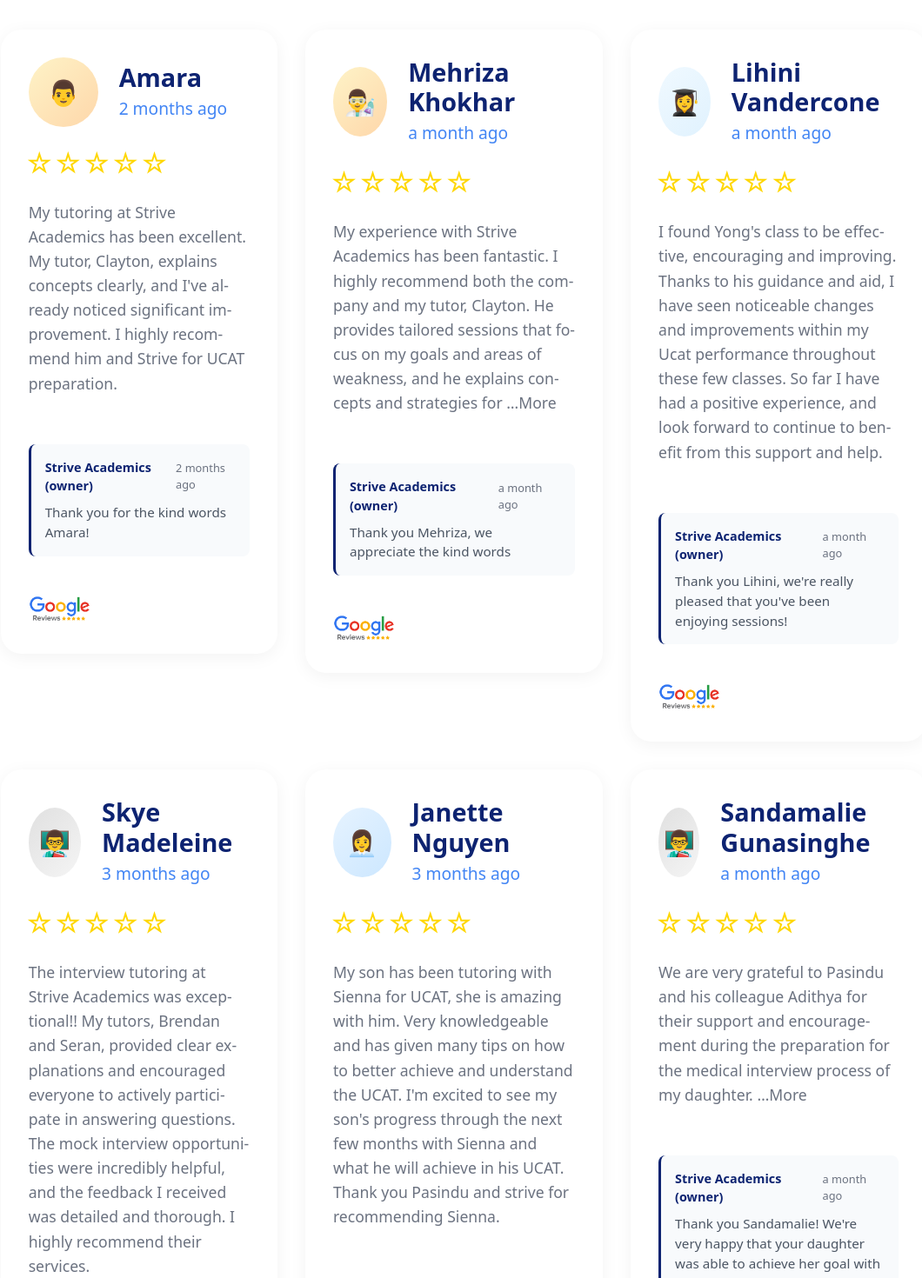
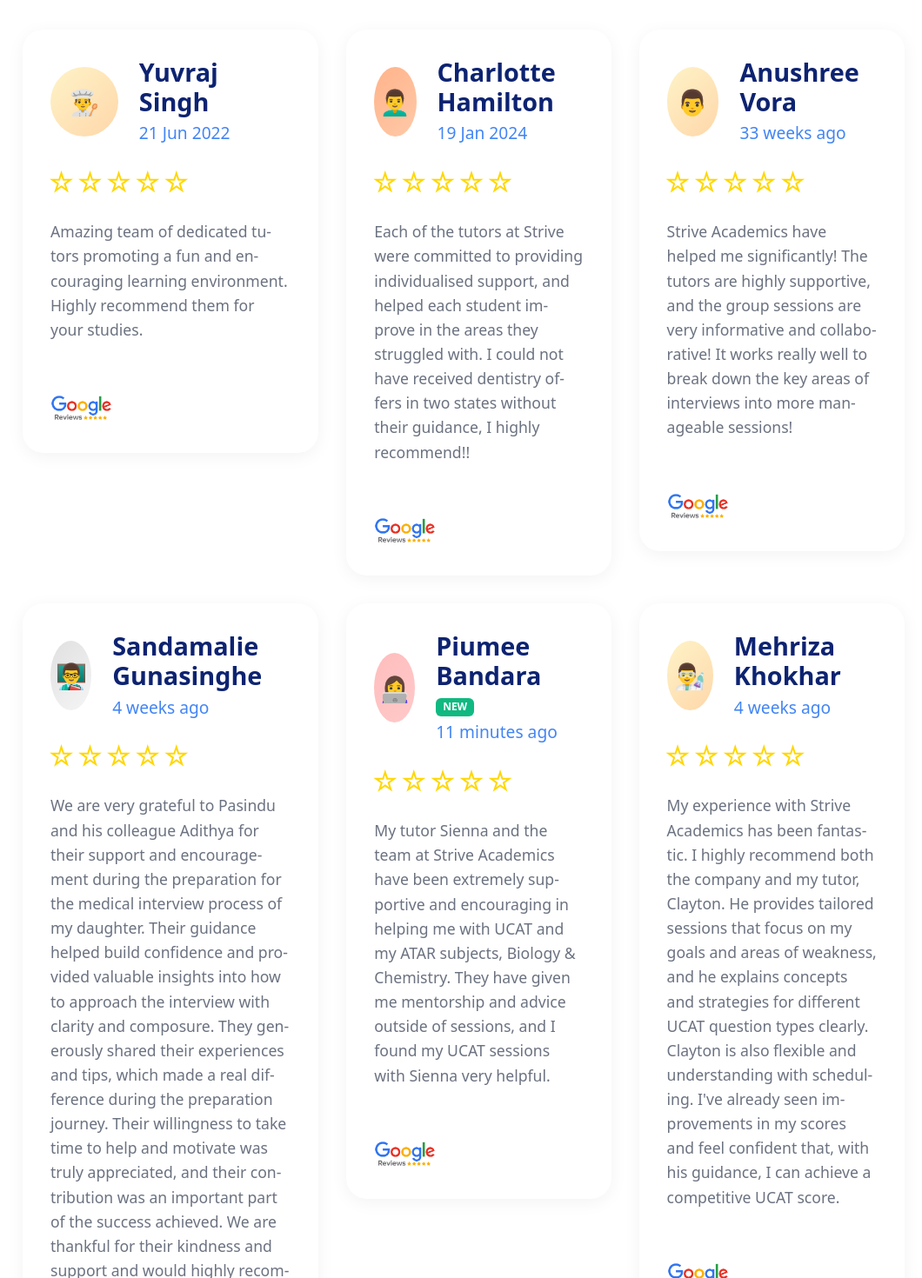
Before and after one commit to Mo-Farhat/tutor-system, a React (Create React App) app in the folder frontend/: page /reviews in a window 1280 px wide. Shown: the part 860-2330 px from the top of the page at 87% size, without its empty margins (107-1167 px from the left). Built offline with nearby package versions, Linux system fonts and the light colour scheme.

Commit message:
Mantis bug

```diff
--- a/frontend/src/App.jsx
+++ b/frontend/src/App.jsx
@@ -2,6 +2,7 @@ import React from 'react';
 import { BrowserRouter as Router, Routes, Route } from 'react-router-dom';
 import { ContactFormProvider } from './components/snippets/contact-form-overlay';
 import { AuthProvider } from './contexts/AuthContext';
+import ScrollToTop from './components/ScrollToTop';
 
 import HomePage from './pages/js/home';
 import AboutusPage from './pages/js/aboutus';
@@ -29,6 +30,7 @@ const App = () => {
   return (
     <AuthProvider>
       <Router>
+        <ScrollToTop />
         <ContactFormProvider>
           <Routes>
             <Route path="/" element={<HomePage />} />
--- a/frontend/src/components/home/home-reviews.jsx
+++ b/frontend/src/components/home/home-reviews.jsx
@@ -33,34 +33,34 @@ function Reviews() {
   // Latest 6 reviews data
   const latestReviews = [
     {
-      name: "Amara",
-      date: "2 months ago",
-      text: "My tutoring at Strive Academics has been excellent. My tutor, Clayton, explains concepts clearly, and I've already noticed significant improvement. I highly recommend him and Strive for UCAT preparation."
+      name: "Yuvraj Singh",
+      date: "21 Jun 2022",
+      text: "Amazing team of dedicated tutors promoting a fun and encouraging learning environment. Highly recommend them for your studies."
+    },
+    {
+      name: "Charlotte Hamilton",
+      date: "19 Jan 2024",
+      text: "Each of the tutors at Strive were committed to providing individualised support, and helped each student improve in the areas they struggled with. I could not have received dentistry offers in two states without their guidance, I highly recommend!!"
+    },
+    {
+      name: "Anushree Vora",
+      date: "33 weeks ago",
+      text: "Strive Academics have helped me significantly! The tutors are highly supportive, and the group sessions are very informative and collaborative! It works really well to break down the key areas of interviews into more manageable sessions!"
+    },
+    {
+      name: "Sandamalie Gunasinghe",
+      date: "4 weeks ago",
+      text: "We are very grateful to Pasindu and his colleague Adithya for their support and encouragement during the preparation for the medical interview process of my daughter. Their guidance helped build confidence and provided valuable insights into how to approach the interview with clarity and composure."
+    },
+    {
+      name: "Piumee Bandara",
+      date: "11 minutes ago",
+      text: "My tutor Sienna and the team at Strive Academics have been extremely supportive and encouraging in helping me with UCAT and my ATAR subjects, Biology & Chemistry. They have given me mentorship and advice outside of sessions, and I found my UCAT sessions with Sienna very helpful."
     },
     {
       name: "Mehriza Khokhar",
-      date: "a month ago",
-      text: "My experience with Strive Academics has been fantastic. I highly recommend both the company and my tutor, Clayton. He provides tailored sessions that focus on my goals and areas of weakness."
-    },
-    {
-      name: "Lihini Vandercone",
-      date: "a month ago",
-      text: "I found Yong's class to be effective, encouraging and improving. Thanks to his guidance and aid, I have seen noticeable changes and improvements within my Ucat performance."
-    },
-    {
-      name: "Skye Madeleine",
-      date: "3 months ago",
-      text: "The interview tutoring at Strive Academics was exceptional!! My tutors, Brendan and Seran, provided clear explanations and encouraged everyone to actively participate in answering questions."
-    },
-    {
-      name: "Janette Nguyen",
-      date: "3 months ago",
-      text: "My son has been tutoring with Sienna for UCAT, she is amazing with him. Very knowledgeable and has given many tips on how to better achieve and understand the UCAT."
-    },
-    {
-      name: "Alice Niu",
-      date: "3 weeks ago",
-      text: "Sienna was my tutor and she was very helpful in assisting me with UCAT preparation. Pasindu was also very supportive and easy to reach out to."
+      date: "4 weeks ago",
+      text: "My experience with Strive Academics has been fantastic. I highly recommend both the company and my tutor, Clayton. He provides tailored sessions that focus on my goals and areas of weakness, and he explains concepts and strategies for different UCAT question types clearly."
     }
   ];
 
@@ -192,7 +192,6 @@ function Reviews() {
               <div className="d-flex review-site-img-main">
                 <img src="/Images/review sites/trustpilot.png" className="review-site-img" alt="" />
               </div>
-
             </div>
           </div>
         ))}
--- a/frontend/src/components/reviews/reviews-list.jsx
+++ b/frontend/src/components/reviews/reviews-list.jsx
@@ -74,223 +74,56 @@ const ReviewCard = ({ name, date, rating, reviewText, platform, ownerReply, owne
 };
 
 function ReviewsList() {
-  // Real Google Reviews data
+  // New Google Reviews data
   const reviews = [
     {
       id: 1,
-      name: "Amara",
-      date: "2 months ago",
+      name: "Yuvraj Singh",
+      date: "21 Jun 2022",
       rating: 5,
-      reviewText: "My tutoring at Strive Academics has been excellent. My tutor, Clayton, explains concepts clearly, and I've already noticed significant improvement. I highly recommend him and Strive for UCAT preparation.",
-      platform: "google",
-      ownerReply: "Thank you for the kind words Amara!",
-      ownerReplyDate: "2 months ago"
+      reviewText: "Amazing team of dedicated tutors promoting a fun and encouraging learning environment. Highly recommend them for your studies.",
+      platform: "google"
     },
     {
       id: 2,
-      name: "Mehriza Khokhar",
-      date: "a month ago",
+      name: "Charlotte Hamilton",
+      date: "19 Jan 2024",
       rating: 5,
-      reviewText: "My experience with Strive Academics has been fantastic. I highly recommend both the company and my tutor, Clayton. He provides tailored sessions that focus on my goals and areas of weakness, and he explains concepts and strategies for …More",
-      platform: "google",
-      ownerReply: "Thank you Mehriza, we appreciate the kind words",
-      ownerReplyDate: "a month ago"
+      reviewText: "Each of the tutors at Strive were committed to providing individualised support, and helped each student improve in the areas they struggled with. I could not have received dentistry offers in two states without their guidance, I highly recommend!!",
+      platform: "google"
     },
     {
       id: 3,
-      name: "Lihini Vandercone",
-      date: "a month ago",
+      name: "Anushree Vora",
+      date: "33 weeks ago",
       rating: 5,
-      reviewText: "I found Yong's class to be effective, encouraging and improving. Thanks to his guidance and aid, I have seen noticeable changes and improvements within my Ucat performance throughout these few classes. So far I have had a positive experience, and look forward to continue to benefit from this support and help.",
-      platform: "google",
-      ownerReply: "Thank you Lihini, we're really pleased that you've been enjoying sessions!",
-      ownerReplyDate: "a month ago"
+      reviewText: "Strive Academics have helped me significantly! The tutors are highly supportive, and the group sessions are very informative and collaborative! It works really well to break down the key areas of interviews into more manageable sessions!",
+      platform: "google"
     },
     {
       id: 4,
-      name: "Skye Madeleine",
-      date: "3 months ago",
+      name: "Sandamalie Gunasinghe",
+      date: "4 weeks ago",
       rating: 5,
-      reviewText: "The interview tutoring at Strive Academics was exceptional!! My tutors, Brendan and Seran, provided clear explanations and encouraged everyone to actively participate in answering questions. The mock interview opportunities were incredibly helpful, and the feedback I received was detailed and thorough. I highly recommend their services.",
-      platform: "google",
-      ownerReply: "Thank you Skye, we're very happy that you achieved an offer!",
-      ownerReplyDate: "3 months ago"
+      reviewText: "We are very grateful to Pasindu and his colleague Adithya for their support and encouragement during the preparation for the medical interview process of my daughter. Their guidance helped build confidence and provided valuable insights into how to approach the interview with clarity and composure. They generously shared their experiences and tips, which made a real difference during the preparation journey. Their willingness to take time to help and motivate was truly appreciated, and their contribution was an important part of the success achieved. We are thankful for their kindness and support and would highly recommend them to anyone preparing for their medical school journey.",
+      platform: "google"
     },
     {
       id: 5,
-      name: "Janette Nguyen",
-      date: "3 months ago",
+      name: "Piumee Bandara",
+      date: "11 minutes ago",
       rating: 5,
-      reviewText: "My son has been tutoring with Sienna for UCAT, she is amazing with him. Very knowledgeable and has given many tips on how to better achieve and understand the UCAT. I'm excited to see my son's progress through the next few months with Sienna and what he will achieve in his UCAT. Thank you Pasindu and strive for recommending Sienna.",
+      reviewText: "My tutor Sienna and the team at Strive Academics have been extremely supportive and encouraging in helping me with UCAT and my ATAR subjects, Biology & Chemistry. They have given me mentorship and advice outside of sessions, and I found my UCAT sessions with Sienna very helpful.",
       platform: "google",
-      ownerReply: "Thank you Janette! We appreciate the kind words",
-      ownerReplyDate: "3 months ago",
-      reviewCount: "5 reviews"
+      isNew: true
     },
     {
       id: 6,
-      name: "Sandamalie Gunasinghe",
-      date: "a month ago",
+      name: "Mehriza Khokhar",
+      date: "4 weeks ago",
       rating: 5,
-      reviewText: "We are very grateful to Pasindu and his colleague Adithya for their support and encouragement during the preparation for the medical interview process of my daughter. …More",
-      platform: "google",
-      ownerReply: "Thank you Sandamalie! We're very happy that your daughter was able to achieve her goal with us.",
-      ownerReplyDate: "a month ago",
-      reviewCount: "3 reviews"
-    },
-    {
-      id: 7,
-      name: "Alice Niu",
-      date: "3 weeks ago",
-      rating: 5,
-      reviewText: "Sienna was my tutor and she was very helpful in assisting me with UCAT preparation. Pasindu was also very supportive and easy to reach out to.",
-      platform: "google",
-      ownerReply: "Thanks Alice, we really appreciate your kind words!",
-      ownerReplyDate: "3 weeks ago",
-      isNew: true
-    },
-    {
-      id: 8,
-      name: "Piumee Bandara",
-      date: "a week ago",
-      rating: 5,
-      reviewText: "My tutor Sienna and the team at Strive Academics have been extremely supportive and encouraging in helping me with UCAT and my ATAR subjects, Biology & Chemistry. They have given me mentorship and advice outside of sessions, and I found my UCAT sessions with Sienna very helpful.",
-      platform: "google",
-      ownerReply: "Thank you Piumee!",
-      ownerReplyDate: "9 months ago",
-      reviewCount: "2 reviews",
-      isNew: true
-    },
-    {
-      id: 9,
-      name: "kizza Kogami",
-      date: "4 months ago",
-      rating: 5,
-      reviewText: "Personally I found it overly helpful in achieving the best results in my medical interview. I would highly recommend it for interview prep. They did however focus mainly on Adelaide medical and dental interviews as most of the students were …More",
-      platform: "google",
-      ownerReply: "Thanks for the feedback, and we're glad you achieved your goal! Your feedback is really helpful in updating our workshops to make sure it caters to all universities and not just Adelaide. All the best and congratulations!",
-      ownerReplyDate: "4 months ago"
-    },
-    {
-      id: 10,
-      name: "Andrew Baxter",
-      date: "4 months ago",
-      rating: 5,
-      reviewText: "Could not speak more highly of Strive. My daughter got the absolute min ATAR and UCAT, but thanks to Strive she smashed the interview and landed an offer. Worth every penny.",
-      platform: "google",
-      ownerReply: "Thanks for the kind words Andrew, we're very happy that your daughter achieved her goal!",
-      ownerReplyDate: "4 months ago",
-      reviewCount: "5 reviews",
-      photos: 1
-    },
-    {
-      id: 11,
-      name: "Keerat Ghotra",
-      date: "8 months ago",
-      rating: 5,
-      reviewText: "Aaditya, one of the tutors at Strive, has been an incredible support in preparing me for med interviews. His feedback is amazing, and his expertise shines through in every session. I highly recommend strive for medicine interview prep.",
-      platform: "google",
-      ownerReply: "Thank you Keerat, we're glad you've been enjoying sessions with Aaditya",
-      ownerReplyDate: "8 months ago",
-      reviewCount: "3 reviews"
-    },
-    {
-      id: 12,
-      name: "Anushree Vora",
-      date: "7 months ago",
-      rating: 5,
-      reviewText: "Strive Academics have helped me significantly! The tutors are highly supportive, and the group sessions are very informative and collaborative! It works really well to break down the key areas of interviews into more manageable sessions!",
-      platform: "google",
-      ownerReply: "Thank you Anushree, we appreciate your kind words",
-      ownerReplyDate: "7 months ago",
-      reviewCount: "6 reviews",
-      photos: 1
-    },
-    {
-      id: 13,
-      name: "Krishna Sriram",
-      date: "11 months ago",
-      rating: 5,
-      reviewText: "I have been taking the Strive UCAT training recently and it has truly been a game changer in helping me improve my skills. My tutor Brendan has been amazing and his support has made the whole process more enjoyable and easier. Would definitely recommend to others",
-      platform: "google",
-      ownerReply: "Thank you! We're glad you've enjoyed sessions.",
-      ownerReplyDate: "11 months ago",
-      reviewCount: "14 reviews"
-    },
-    {
-      id: 14,
-      name: "Renèe Jane Borkowski",
-      date: "4 months ago",
-      rating: 5,
-      reviewText: "Strive has provided a supportive learning environment. Everything is explained clearly, you're given so much patience to figure out the answer and explanations where you might have gone wrong, to better next time. You are never made to feel like you can't, only that with more practise you can! Thanks so much for your support :)",
-      platform: "google",
-      ownerReply: "Thanks Renèe! We will pass on your kind words to your tutor Chamith",
-      ownerReplyDate: "4 months ago",
-      reviewCount: "13 reviews",
-      photos: 4
-    },
-    {
-      id: 15,
-      name: "Agan Pillai",
-      date: "a year ago",
-      rating: 5,
-      reviewText: "Strive UCAT has been super helpful in helping me learn UCAT skills and improving my scores! I am currently learning with Pasindu, and the experience has been patient and amazing, and I'm feeling very confident in how progress has been going. 10/10 would recommend to anyone who wants tutoring for UCAT.",
-      platform: "google",
-      ownerReply: "Thank you Agan!",
-      ownerReplyDate: "a year ago",
-      reviewCount: "3 reviews"
-    },
-    {
-      id: 16,
-      name: "Abiram Jeyanthan",
-      date: "8 months ago",
-      rating: 5,
-      reviewText: "Strive academics has been an amazing service to kickstart my interview preparation journey. Aaditya Meda has been an amazing help by providing all the best answers and really helping me step by step for what to do. Would recommend for anyone currently lost on their journey to enter med/dent!",
-      platform: "google",
-      ownerReply: "Thank you Abiram, we appreciate your feedback and will pass on your kind words to Aaditya.",
-      ownerReplyDate: "8 months ago",
-      reviewCount: "2 reviews"
-    },
-    {
-      id: 17,
-      name: "Spiridon Spiliopoulos",
-      date: "11 months ago",
-      rating: 5,
-      reviewText: "Over the last few months, I have had the pleasure of participating in tutoring sessions with Brendan. Our time together has been incredibly valuable. Brendan's unwavering enthusiasm and passion for his work has significantly boosted my confidence in my UCAT studies.",
-      platform: "google",
-      ownerReply: "Thank you Spiridon! We'll make sure to pass on your kind words to Brendan.",
-      ownerReplyDate: "11 months ago"
-    },
-    {
-      id: 18,
-      name: "Joel Ransom",
-      date: "6 months ago",
-      rating: 5,
-      reviewText: "Very pleased with my tutoring with Seran. His lessons were very beneficial and held me in good stead for my interview!",
-      platform: "google",
-      ownerReply: "Thank you Joel, Seran loved working with you. Hoping for good news soon!",
-      ownerReplyDate: "6 months ago"
-    },
-    {
-      id: 19,
-      name: "Advait Naik",
-      date: "a year ago",
-      rating: 5,
-      reviewText: "The tutors at Strive have provided me with excellent guidance, and have taught me many skills that have aided me in my UCAT study. I would highly recommend Strive to anyone looking to prepare for their UCAT exams.",
-      platform: "google",
-      ownerReply: "Thank you Advait",
-      ownerReplyDate: "a year ago"
-    },
-    {
-      id: 20,
-      name: "Aden Lu",
-      date: "2 years ago",
-      rating: 5,
-      reviewText: "Strive tuition definitely impacted my confidence going into the UCAT in a positive way, providing great resources and teachings which improved my timing and accuracy skills. The tutors are very knowledgeable and were happy to help with any …More",
-      platform: "google",
-      ownerReply: "Thank you Aden! Your feedback means so much to our tutoring team",
-      ownerReplyDate: "2 years ago",
-      reviewCount: "3 reviews"
+      reviewText: "My experience with Strive Academics has been fantastic. I highly recommend both the company and my tutor, Clayton. He provides tailored sessions that focus on my goals and areas of weakness, and he explains concepts and strategies for different UCAT question types clearly. Clayton is also flexible and understanding with scheduling. I've already seen improvements in my scores and feel confident that, with his guidance, I can achieve a competitive UCAT score.",
+      platform: "google"
     }
   ];
 
```
Also changed, not shown: frontend/src/components/ScrollToTop.jsx (added, +14 -0 lines), frontend/src/css/home/home-reviews.css (+8 -1 lines).
